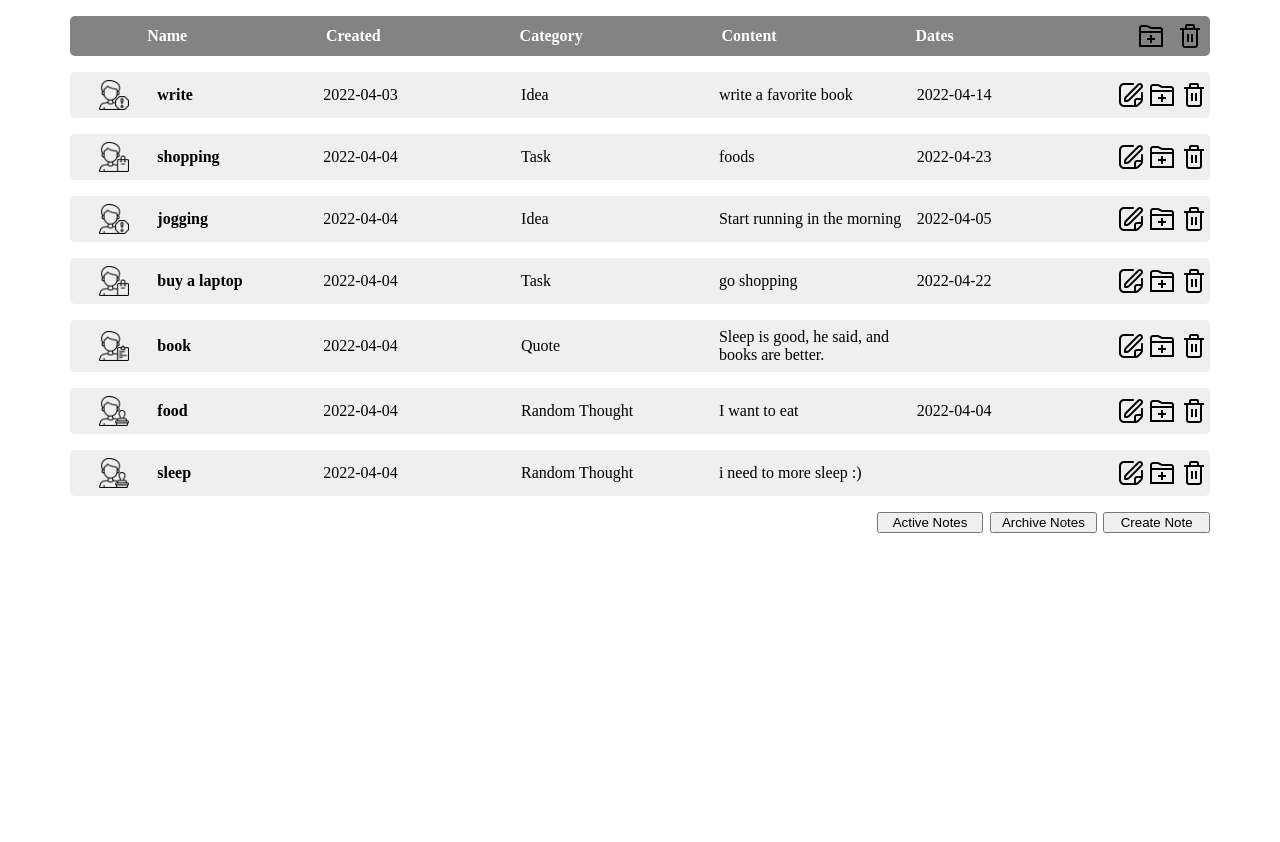
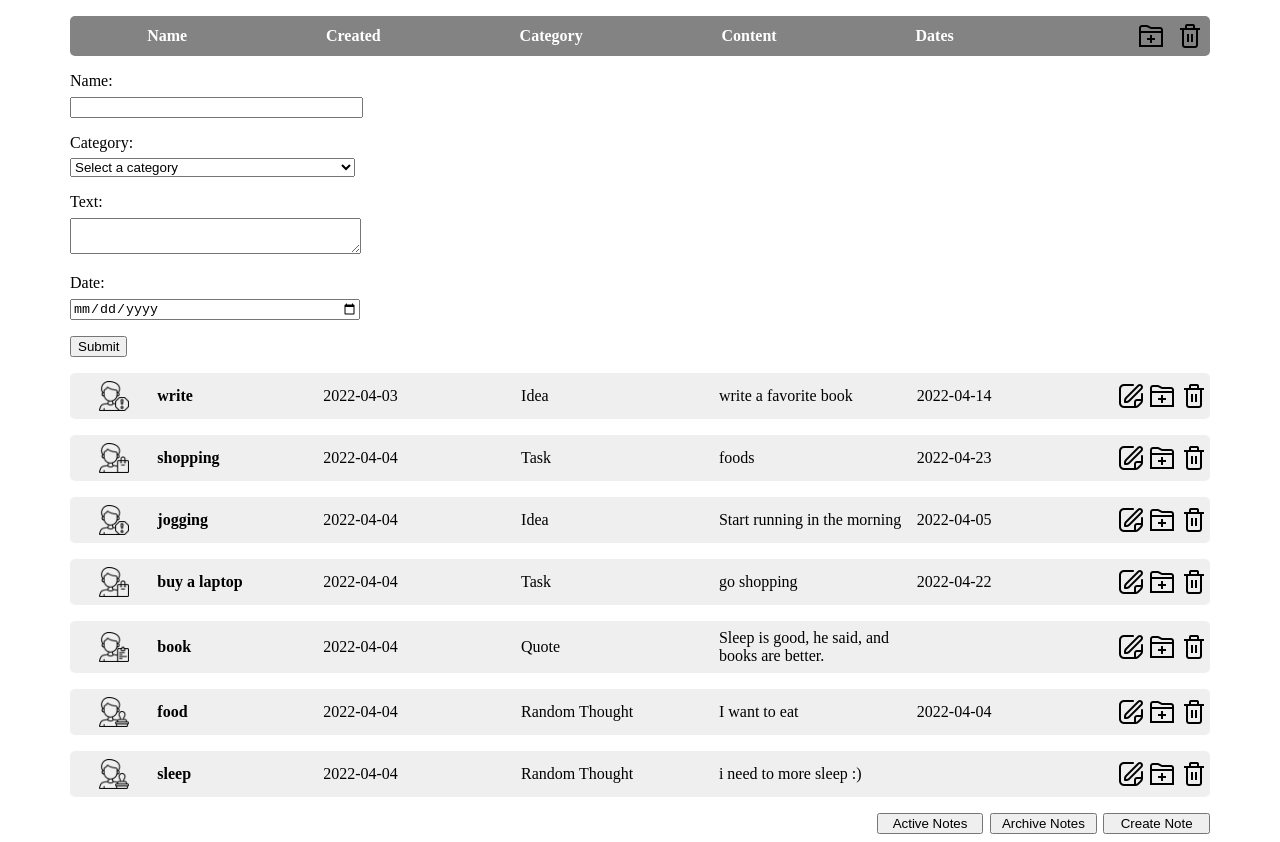
Before and after one commit to Bakalina/todo-list, a React (Create React App) app: page / in a window 1280 px wide. Before the commit the page ends 800 px from the top, so only its background shows below. Built offline with nearby package versions, Linux system fonts and the light colour scheme.

Commit message:
create form

```diff
--- a/package.json
+++ b/package.json
@@ -11,6 +11,7 @@
     "@types/react": "^17.0.43",
     "@types/react-dom": "^17.0.14",
     "@types/react-redux": "^7.1.23",
+    "formik": "^2.2.9",
     "react": "^18.0.0",
     "react-dom": "^18.0.0",
     "react-redux": "^7.2.8",
--- a/src/App.tsx
+++ b/src/App.tsx
@@ -2,13 +2,15 @@ import React from 'react';
 import HeaderListNotes from "./components/header/HeaderListNotes";
 import NoteContainer from "./components/note/NoteContainer";
 import ButtonContainer from "./components/buttons/ButtonContainer";
+import FormNote from "./components/formNote/FormNote";
 
 function App() {
     return (
         <>
-            <HeaderListNotes/>
-            <NoteContainer/>
-            <ButtonContainer/>
+            <HeaderListNotes />
+            <FormNote />
+            <NoteContainer />
+            <ButtonContainer />
         </>
     );
 }
--- a/src/components/buttons/ButtonContainer.tsx
+++ b/src/components/buttons/ButtonContainer.tsx
@@ -1,5 +1,5 @@
 import React, {FC} from 'react';
-import Button from "./button";
+import Button from "./Button";
 import style from './Button.module.css'
 import {ButtonType} from "../../types/noteTypes";
 
--- /dev/null
+++ b/src/components/formNote/FormNote.module.css
@@ -0,0 +1,14 @@
+
+.container {
+    margin:1em auto 0;
+    width: 1140px;
+}
+
+.container > div {
+    margin-bottom: 1em;
+}
+
+input, select, textarea {
+    width: 25%;
+    margin-top: 0.5em;
+}
--- /dev/null
+++ b/src/components/formNote/FormNote.tsx
@@ -0,0 +1,94 @@
+import {Field, Form, Formik} from 'formik';
+import React, {FC} from 'react';
+import style from './FormNote.module.css';
+
+
+type FormType = {
+    name: string,
+    date: string,
+    select: string,
+    text: string,
+}
+
+type dataType = {
+    name: string,
+    date: string,
+    select: string,
+    text: string,
+}
+
+const addNote = (data: FormType) => {
+    let date = data.date
+    let createDate = new Date
+    let name = data.name
+    let select = data.select
+    let text = data.text
+    let selectImage = ''
+    switch (select) {
+        case 'Task' :
+            selectImage = 'img/task.png'
+            break;
+        case 'Idea' :
+            selectImage = 'img/idea.png'
+            break;
+        case 'Quote' :
+            selectImage = 'img/quote.png'
+            break;
+        case 'Random Thought' :
+            selectImage = 'img/random.png'
+            break;
+    }
+}
+
+
+const FormNote = () => {
+
+    const submit = (values: FormType, {setSubmitting}: { setSubmitting: (isSubmitting: boolean) => void }) => {
+        const note = values
+        addNote(values)
+        setSubmitting(false);
+        console.log(note)
+    }
+
+
+    return (
+        <div>
+            <Formik
+                initialValues={{name: '', text: ''}}
+                onSubmit={submit}>
+
+                {({isSubmitting}) => (
+                    <Form className={style.container}>
+                        <div>
+                            <div>Name:</div>
+                            <Field required type="text" name="name"/>
+                        </div>
+                        <div>
+                            <div>Category:</div>
+                            <Field required name="select" as="select">
+                                <option value="" selected disabled hidden>Select a category</option>
+                                <option value="Task">Task</option>
+                                <option value="Idea">Idea</option>
+                                <option value="Quote">Quote</option>
+                                <option value="Random Thought">Random Thought</option>
+                            </Field>
+                        </div>
+                        <div>
+                            <div>Text:</div>
+                            <Field required component="textarea" name="text"/>
+                        </div>
+                        <div>
+                            <div>Date:</div>
+                            <Field type="date" name="date"/>
+                        </div>
+                        <div>
+                            <button type="submit" disabled={isSubmitting}>Submit</button>
+                        </div>
+                    </Form>
+                )}
+            </Formik>
+        </div>
+    );
+};
+
+export default FormNote;
```
Also changed, not shown: src/components/buttons/Button.tsx (renamed from src/components/buttons/button.tsx), 1 other file (tests, documents, lock files or other folders).
